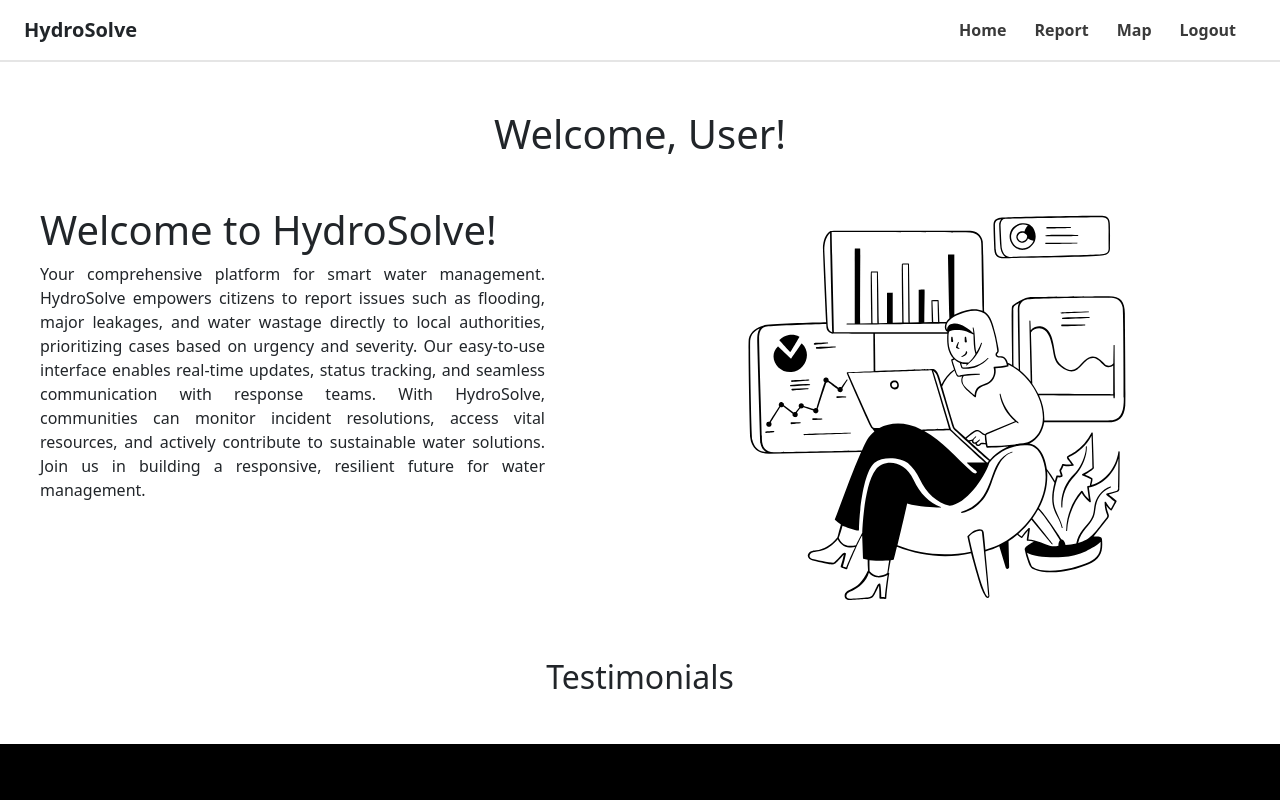
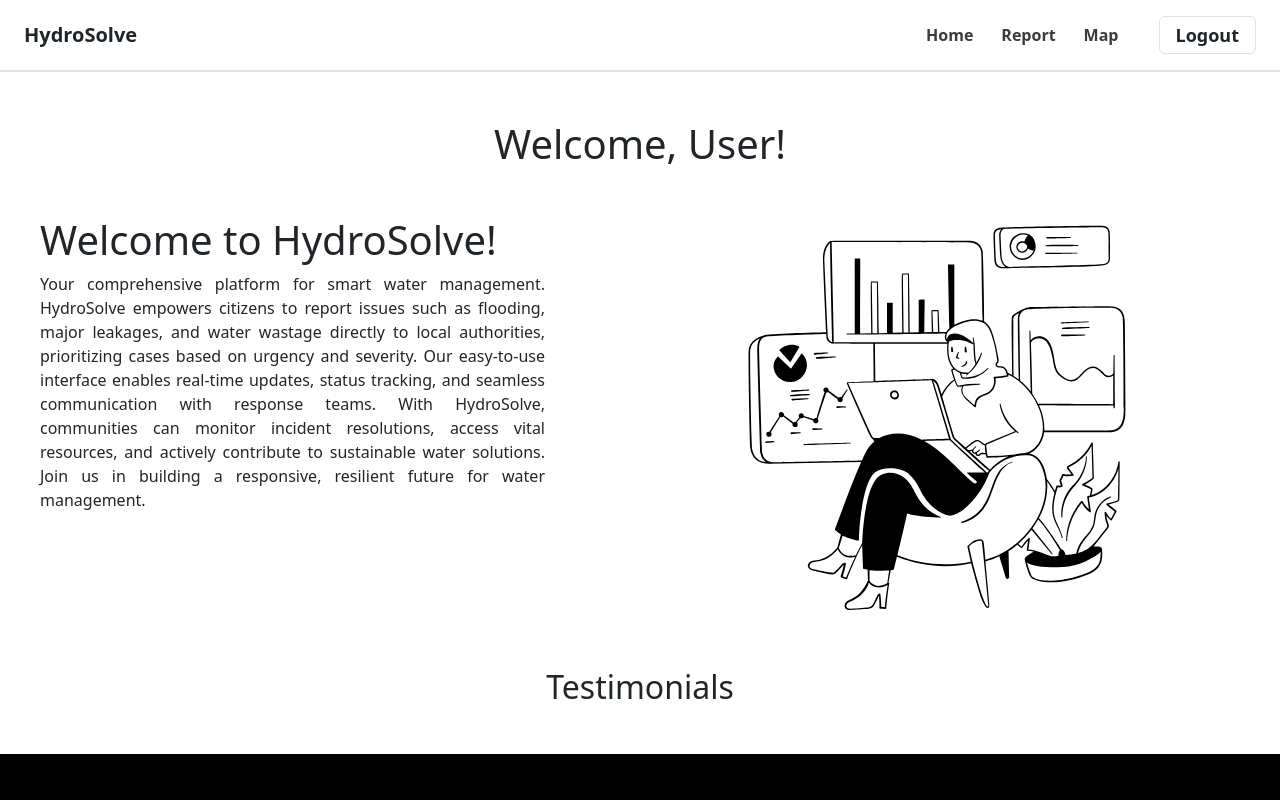
Before and after one commit to maria-2806/HydroSolve, a React (Vite) app in the folder client/: page /user/home in a window 1280 px wide. Shown: the top 800 px of the page. Built offline with nearby package versions, Linux system fonts and the light colour scheme.

Commit message:
Update UserNavbar styling: adjust padding and change Logout to a button

```diff
--- a/client/src/components/UserNavbar.jsx
+++ b/client/src/components/UserNavbar.jsx
@@ -10,7 +10,7 @@ const UserNavbar = () => {
   return (
     <nav className="pt-3 px-4 flex justify-between items-center border-b-2">
       <p className="font-bold text-xl">HydroSolve</p>
-      <ul className="list-none flex gap-7 pr-5 font-bold text-[#3a3a3a] ml-auto">
+      <ul className="list-none flex gap-7 pr-10 font-bold text-[#3a3a3a] ml-auto">
         <li
           onClick={() => navigate("/user/home")}
           className="hover:cursor-pointer hover:text-black"
@@ -29,13 +29,15 @@ const UserNavbar = () => {
         >
           Map
         </li>
-        <li
-          onClick={() => navigate("/")}
-          className="hover:cursor-pointer hover:text-black"
-        >
+      </ul>
+      <p
+        onClick={() => navigate("/")}
+        className="font-bold hover:cursor-pointer hover:text-black  text-lg"
+      >
+        <button className="border border-gray-500 px-3 py-1 rounded hover:bg-gray-200">
           Logout
-        </li>
-      </ul>
+        </button>
+      </p>
     </nav>
   );
 };
```
